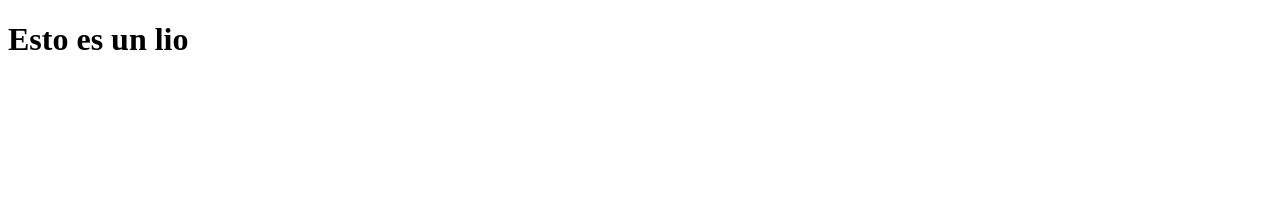
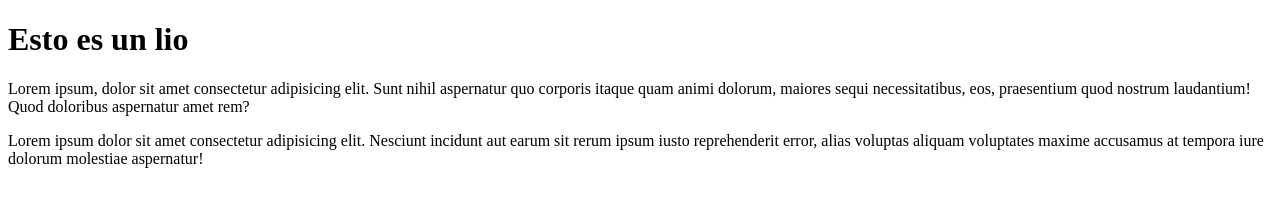
Before and after one commit to dvidaal/testing-git, a plain HTML site: page index.html in a window 1280 px wide. Drawn offline with Linux system fonts and the light colour scheme.

Commit message:
add a lot of info in index.html

```diff
--- a/index.html
+++ b/index.html
@@ -10,6 +10,14 @@
 
 <body>
   <h1>Esto es un lio</h1>
+
+  <p>Lorem ipsum, dolor sit amet consectetur adipisicing elit. Sunt nihil aspernatur quo corporis itaque quam animi
+    dolorum, maiores sequi necessitatibus, eos, praesentium quod nostrum laudantium! Quod doloribus aspernatur amet rem?
+  </p>
+
+  <p>Lorem ipsum dolor sit amet consectetur adipisicing elit. Nesciunt incidunt aut earum sit rerum ipsum iusto
+    reprehenderit error, alias voluptas aliquam voluptates maxime accusamus at tempora iure dolorum molestiae
+    aspernatur!</p>
 </body>
 
 </html>
```
